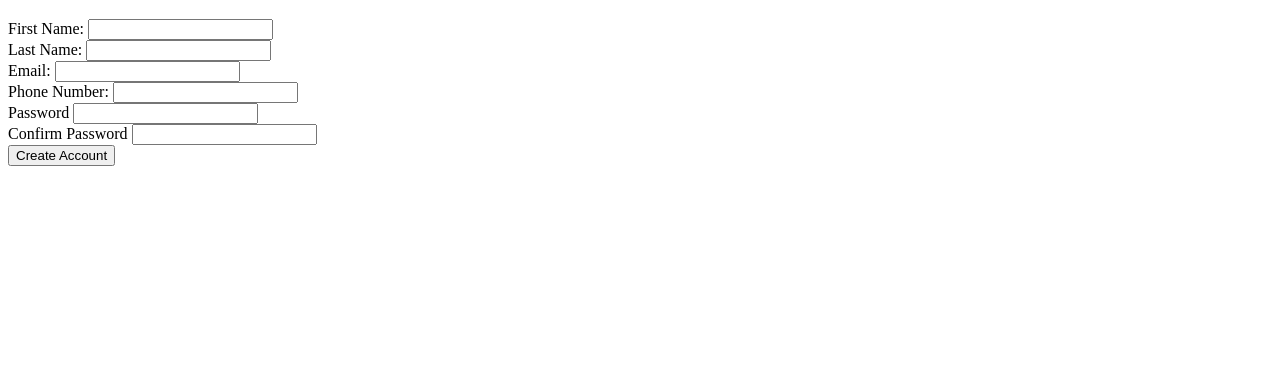
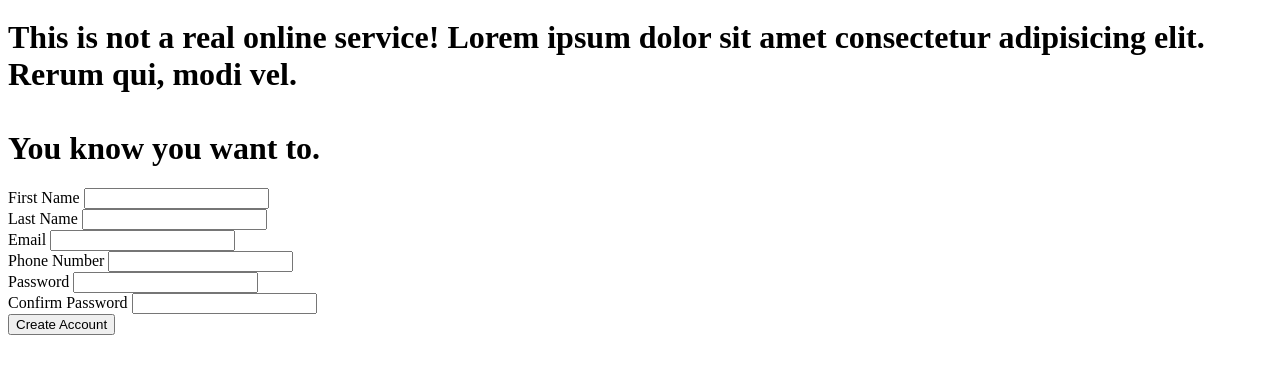
Before and after one commit to ThiagoMDuarte/sign-up-form-TOP, a plain HTML site: page form.html in a window 1280 px wide. Shown: the part 61-434 px from the top of the page. Drawn offline with Linux system fonts and the light colour scheme.

Commit message:
Create dummy text

```diff
--- a/form.html
+++ b/form.html
@@ -10,31 +10,36 @@
         <h1>Img Vai aki</h1>
     </div>
 
+    <div class="data-container">
+        <div class="head-text">
+            <h1>This is not a real online service! Lorem ipsum dolor sit amet consectetur adipisicing elit. Rerum qui, modi vel. <br><br>You know you want to.</h1>
+        </div>
+
         <div class="form-container">
             <div>
                 <form action="#" method="post">
-                <label for="first_name">First Name:</label>
+                    <label for="first_name">First Name</label>
                     <input type="text" id="first_name">
                 </form>
             </div>
 
             <div>
                 <form action="#" method="post">
-                <label for="last_name">Last Name:</label>
+                    <label for="last_name">Last Name</label>
                     <input type="text" id="last_name">
                 </form>
             </div>
 
             <div>
                 <form action="#" method="post">
-                <label for="user_email">Email:</label>
+                    <label for="user_email">Email</label>
                     <input type="email" name="email" id="user_email">
                 </form>
             </div>
 
             <div>
                 <form action="#" method="post">
-                <label for="user_phone">Phone Number:</label>
+                    <label for="user_phone">Phone Number</label>
                     <input type="tel" name="phone_number" id="user_phone" pattern="[0-9]{2}-[0-9]{5}-[0-9]{4}">
                 </form>
             </div>
@@ -59,5 +64,6 @@
                 </form>
             </div>
         </div>
+    </div>
 </body>
 </html>
```
Lines whose indentation alone changed are shown as unchanged.
